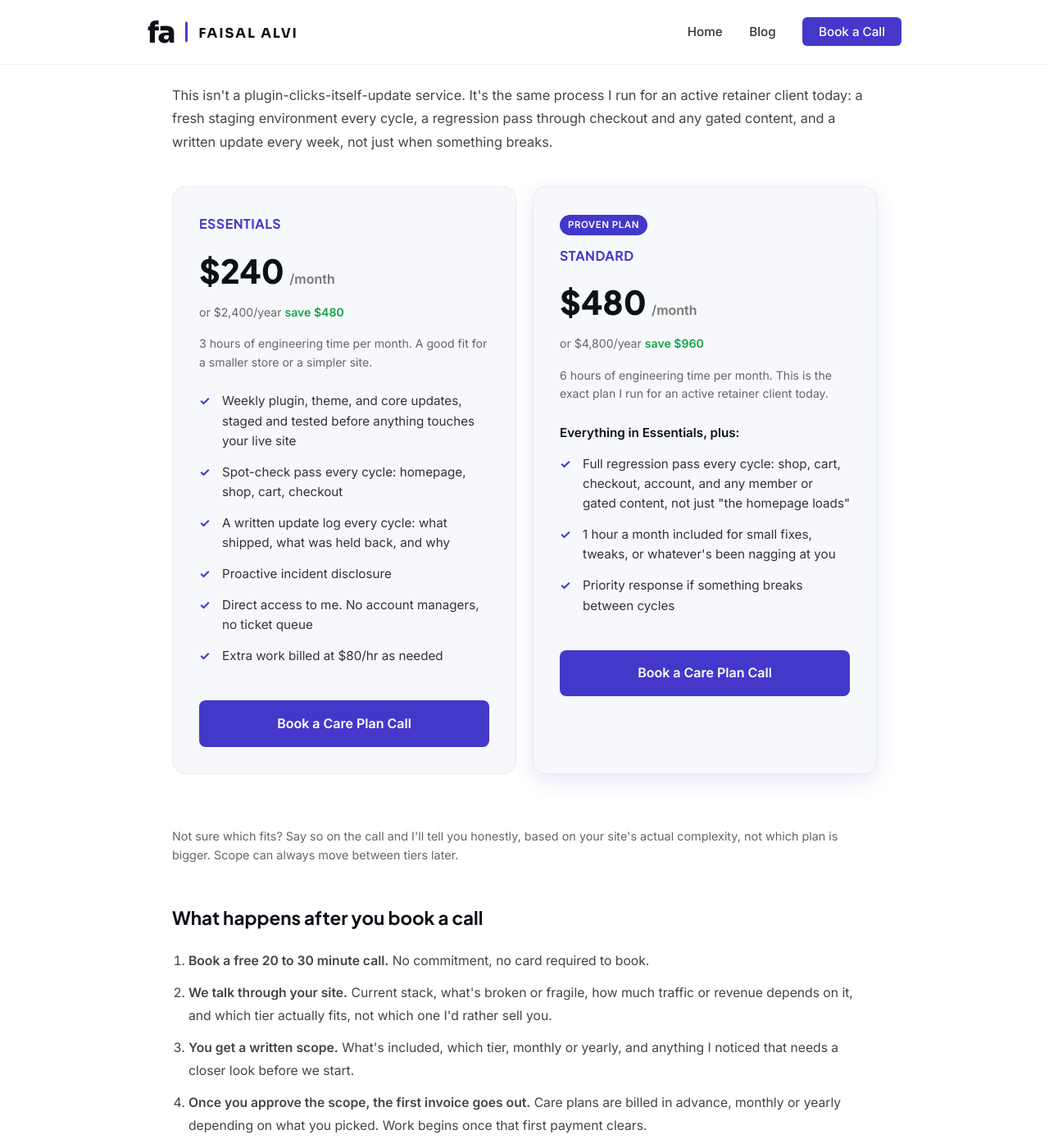
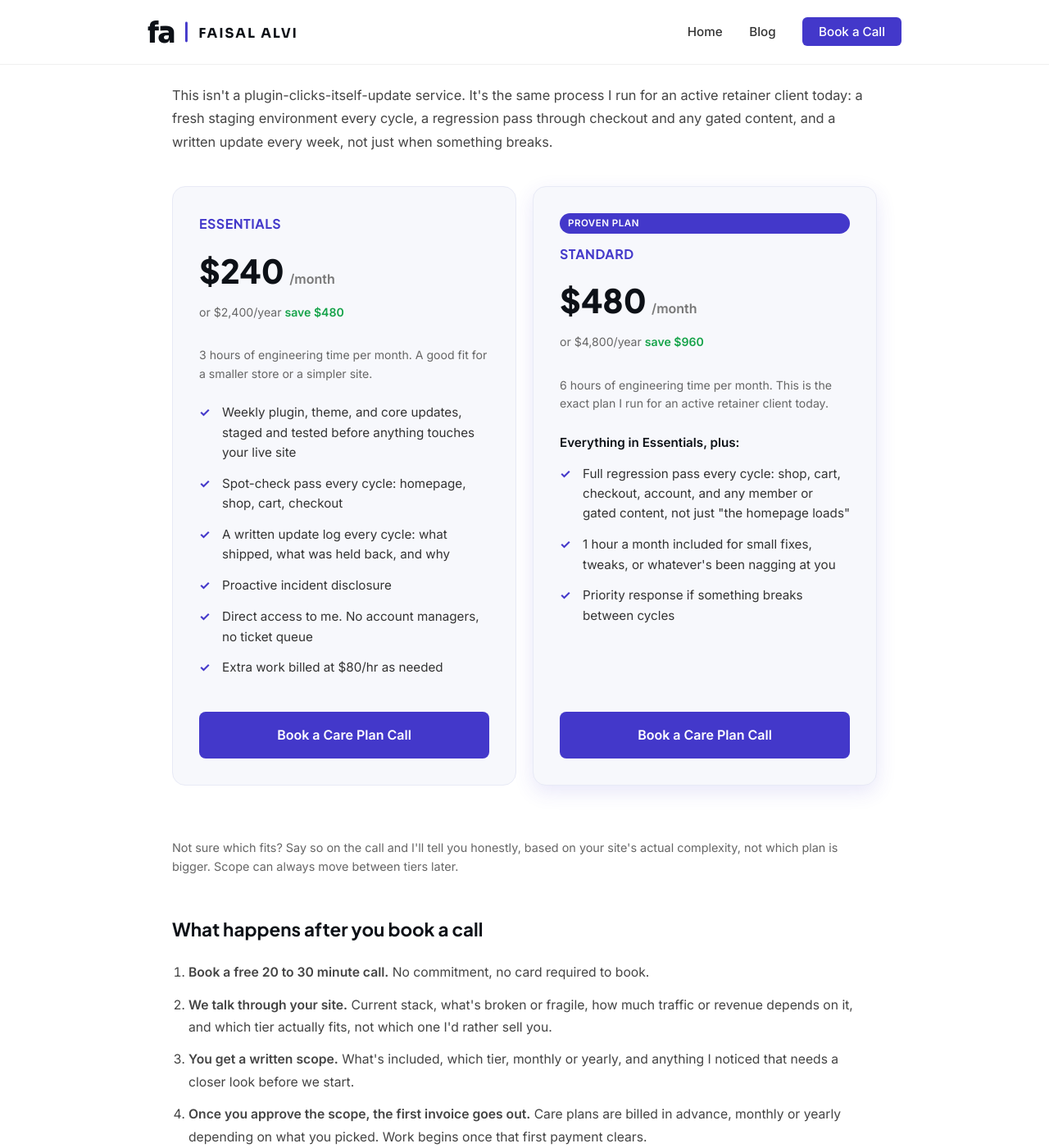
Before and after one commit to faisal-alvi/faisal-alvi.github.io, a Jekyll site: the page built from care-plan/index.html, in a window 1280 px wide and 1400 px high, scrolled down 382 px. Shown: the whole window at 82% size. Built offline with Jekyll 4.4.1, drawn with Linux system fonts in a browser that asks for light colours.

Commit message:
align care plan CTA buttons horizontally across both tiers
Essentials and Standard have different list lengths, so the
buttons landed at different heights. Flex column on the card
plus margin-top: auto on the CTA pins both buttons to the
bottom of their card, keeping them level regardless of content.

Co-Authored-By: Claude Sonnet 5 <noreply@anthropic.com>

```diff
--- a/assets/css/blog.css
+++ b/assets/css/blog.css
@@ -398,6 +398,8 @@ a { color: #4338ca; }
     border-radius: 16px;
     padding: 2rem;
     margin-bottom: 3rem;
+    display: flex;
+    flex-direction: column;
 }
 
 .care-price {
@@ -470,6 +472,7 @@ a { color: #4338ca; }
     border: 2px solid transparent;
     border-radius: 8px;
     box-sizing: border-box;
+    margin-top: auto;
     transition: background 0.2s;
 }
 
```
